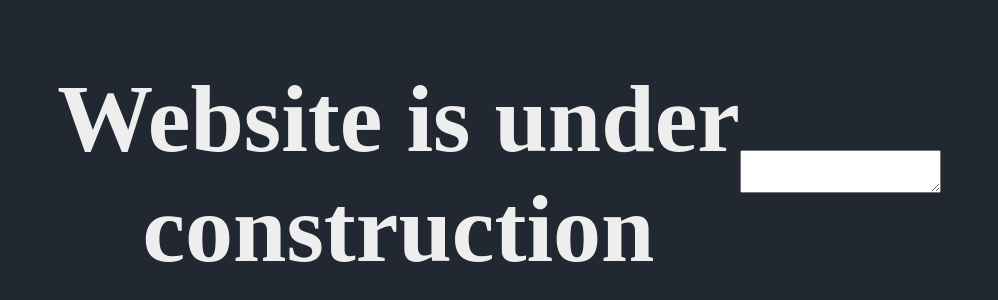
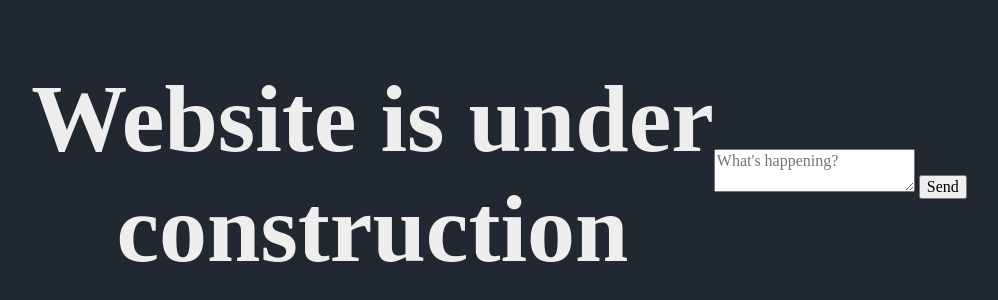
Before and after one commit to FIFA-Corp/incognitalk, a plain HTML site: page index.html in a window 1280 px wide. Shown: the part 226-526 px from the top of the page, without its empty margins (141-1139 px from the left). Drawn offline with Linux system fonts and the light colour scheme; no server answers.

Commit message:
feat: add button in form

```diff
--- a/index.html
+++ b/index.html
@@ -12,7 +12,12 @@
     <h1>Website is under<br />construction</h1>
 
     <form>
-      <textarea id="" name="" rows="" cols=""></textarea>
+      <textarea
+        id="post"
+        name="post"
+        placeholder="What's happening?"
+      ></textarea>
+      <button type="button" onclick="">Send</button>
     </form>
 
     <script type="module" src="/index.js"></script>
```
